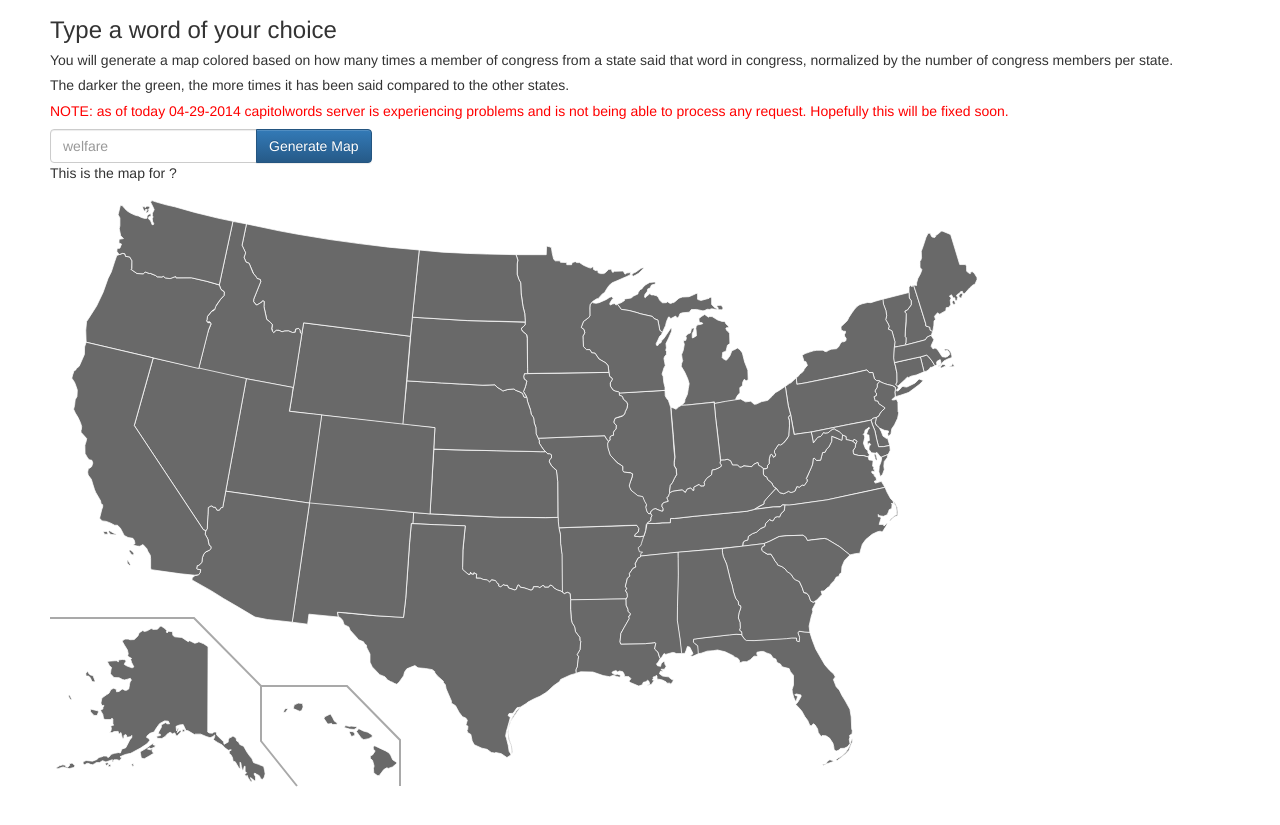
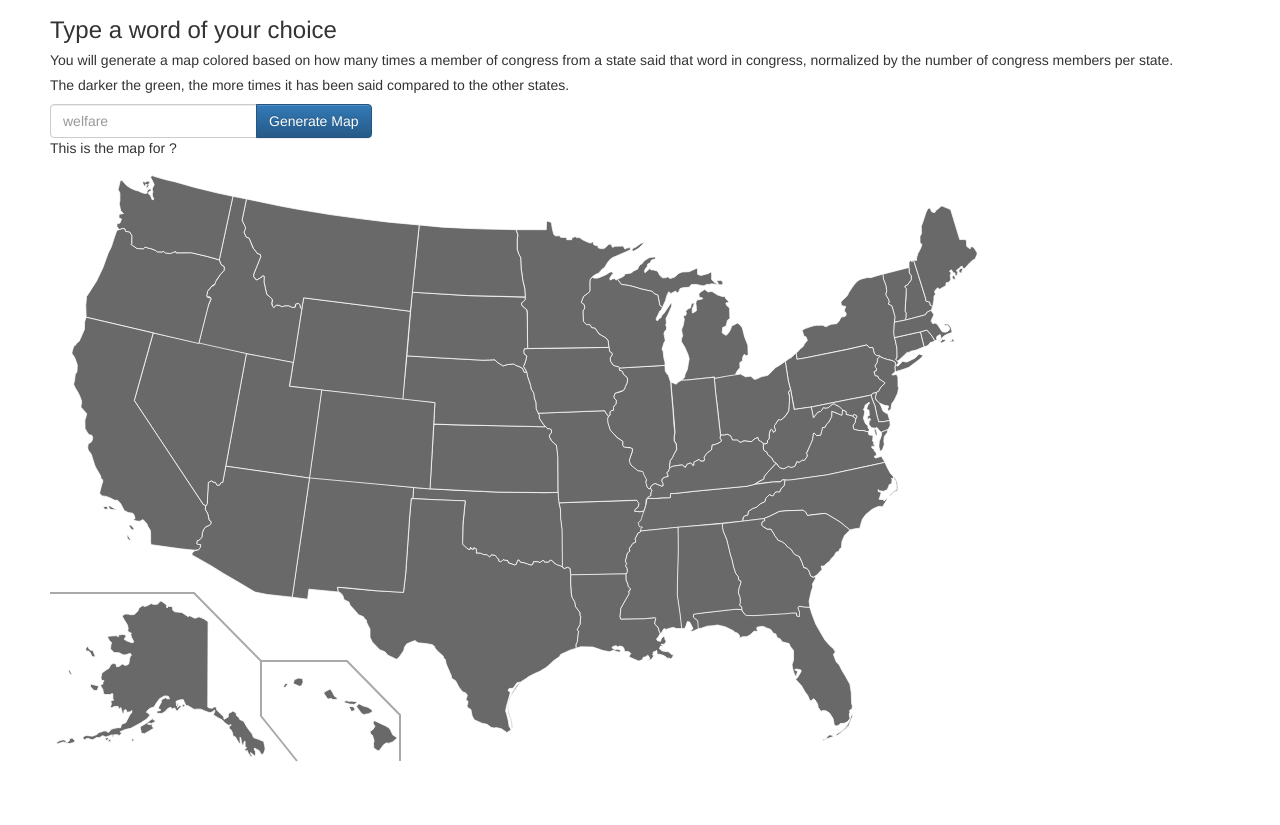
Before and after one commit to gobboph/congress_words, a plain HTML site: page index.html in a window 1280 px wide. Shown: the part 113-938 px from the top of the page. Drawn offline with nearby package versions, Linux system fonts and the light colour scheme.

Commit message:
taking out NOTE, now capitolwords.org works

```diff
--- a/index.html
+++ b/index.html
@@ -26,7 +26,7 @@
         <h5>You will generate a map colored based on how many times a member of congress from a state said that word in congress, normalized by the number of congress members per state.</h5>
         <h5>The darker the green, the more times it has been said compared to the other states.</h5>
 
-        <h5 style='color:red'>NOTE: as of today 04-29-2014 capitolwords server is experiencing problems and is not being able to process any request. Hopefully this will be fixed soon.</h5>
+        <!--<h5 style='color:red'>NOTE: as of today 04-29-2014 capitolwords server is experiencing problems and is not being able to process any request. Hopefully this will be fixed soon.</h5>-->
 
         <form class="form-inline" id="word-form">
             <div class="input-group">
```
